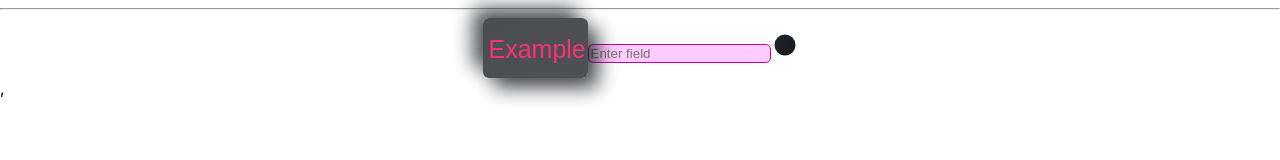
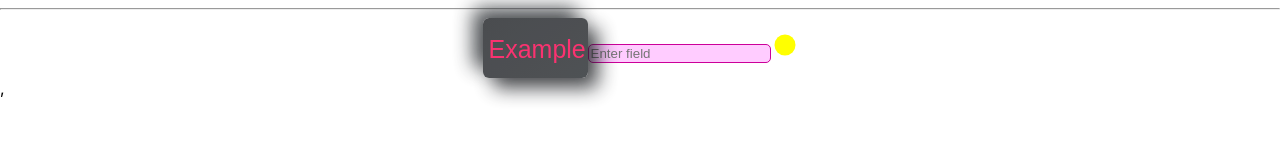
Before and after one commit to KrStasya/Friday, a React (Create React App) app: page / in a window 1280 px wide. In both pictures the pointer is over the input 784 px from the left and 45 px from the top of the page. Shown: the top 160 px of the page. Built offline with nearby package versions, Linux system fonts and the light colour scheme.

Commit message:
Change hover color

```diff
--- a/src/components/checkbox/Checkbox.module.css
+++ b/src/components/checkbox/Checkbox.module.css
@@ -22,7 +22,7 @@
 }
 
 .checkbox:hover {
-    background: linear-gradient(to right bottom, #212428, #16181c);
+    background: yellow;
     transition-property: all ;
     transition-duration: 0.5s;
     transition-timing-function:ease-in-out;
```
